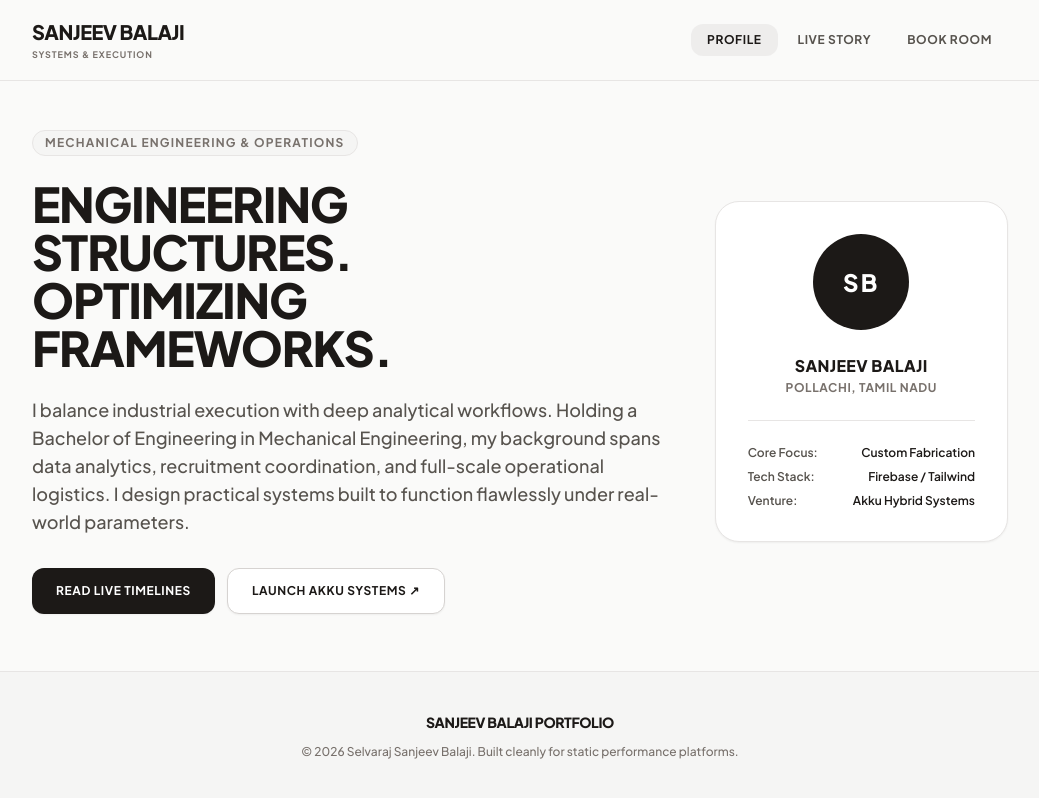
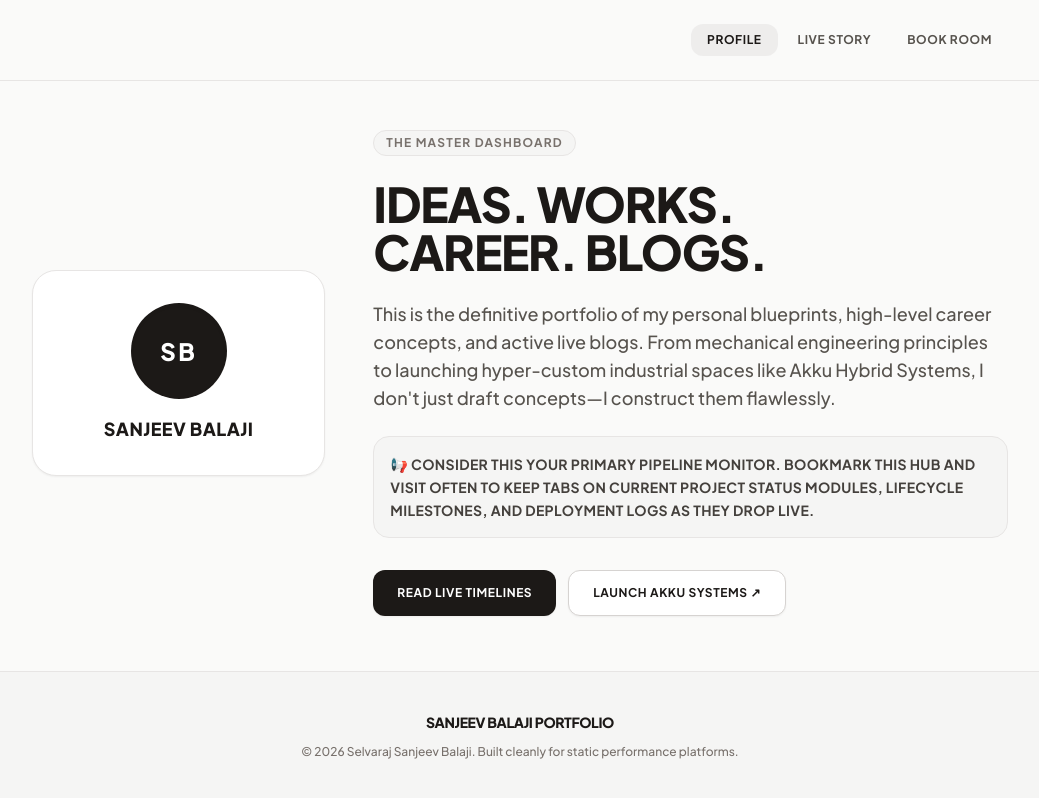
Before and after one commit to Sanjeevbalaji35/Seghappie-s-Portfolio, a plain HTML site: page index.html in a window 1280 px wide. Shown: the whole page, without its empty margins (120-1159 px from the left). Drawn offline with nearby package versions, Linux system fonts and the light colour scheme.

Commit message:
Update index.html

```diff
--- a/index.html
+++ b/index.html
@@ -3,7 +3,7 @@
 <head>
   <meta charset="UTF-8">
   <meta name="viewport" content="width=device-width, initial-scale=1.0">
-  <title>Selvaraj Sanjeev Balaji | Portfolio & Venture Matrix</title>
+  <title>Sanjeev Balaji | Ideas, Works & Venture Space</title>
 
   <script src="https://cdn.tailwindcss.com"></script>
   <script>
@@ -13,7 +13,6 @@
           colors: {
             stoneCharcoal: '#1C1917',
             stoneAlabaster: '#FAFAF9',
-            brandCrimson: '#943A3A',
           }
         }
       }
@@ -32,10 +31,7 @@
   <nav class="bg-[#FAFAF9]/90 backdrop-blur-md border-b border-stone-200 sticky top-0 z-50">
     <div class="max-w-5xl mx-auto px-6">
       <div class="flex justify-between items-center h-20">
-        <div class="flex flex-col cursor-pointer" onclick="switchTab('bio')">
-          <span class="font-black text-xl tracking-tight uppercase text-stone-900">Sanjeev Balaji</span>
-          <span class="text-[9px] uppercase tracking-widest font-bold text-stone-500 mt-0.5">Systems & Execution</span>
-        </div>
+        <div></div>
 
         <div class="flex items-center gap-1">
           <button onclick="switchTab('bio')" id="tab-btn-bio" class="portfolio-nav-btn px-4 py-2 rounded-xl font-bold text-xs uppercase tracking-wider text-stone-900 bg-stone-200/60">Profile</button>
@@ -50,13 +46,24 @@
 
     <section id="tab-bio" class="content-tab active space-y-16 animate-in fade-in duration-300">
       <div class="grid md:grid-cols-3 gap-12 items-center">
+
+        <div class="bg-white border border-stone-200 rounded-3xl p-8 space-y-4 text-center shadow-sm md:col-span-1">
+          <div class="w-24 h-24 bg-stone-900 text-white rounded-full mx-auto flex items-center justify-center text-2xl font-black tracking-widest shadow-inner">SB</div>
+          <div>
+            <h3 class="font-black text-stone-900 uppercase tracking-wide text-lg">Sanjeev Balaji</h3>
+          </div>
+        </div>
+
         <div class="md:col-span-2 space-y-6">
-          <span class="text-xs font-bold uppercase tracking-widest text-stone-500 bg-stone-100 border border-stone-200 px-3 py-1 rounded-full inline-block">Mechanical Engineering & Operations</span>
+          <span class="text-xs font-bold uppercase tracking-widest text-stone-500 bg-stone-100 border border-stone-200 px-3 py-1 rounded-full inline-block">The Master Dashboard</span>
           <h1 class="text-4xl sm:text-5xl font-extrabold tracking-tight text-stone-900 uppercase leading-tight">
-            Engineering structures.<br/>Optimizing frameworks.
+            Ideas. Works. <br/>Career. Blogs.
           </h1>
           <p class="text-stone-600 font-medium leading-relaxed text-base sm:text-lg">
-            I balance industrial execution with deep analytical workflows. Holding a Bachelor of Engineering in Mechanical Engineering, my background spans data analytics, recruitment coordination, and full-scale operational logistics. I design practical systems built to function flawlessly under real-world parameters.
+            This is the definitive portfolio of my personal blueprints, high-level career concepts, and active live blogs. From mechanical engineering principles to launching hyper-custom industrial spaces like Akku Hybrid Systems, I don't just draft concepts—I construct them flawlessly.
+          </p>
+          <p class="text-stone-700 font-bold leading-relaxed text-sm uppercase tracking-wide bg-stone-100 p-4 border border-stone-200 rounded-2xl">
+            📢 Consider this your primary pipeline monitor. Bookmark this hub and visit often to keep tabs on current project status modules, lifecycle milestones, and deployment logs as they drop live.
           </p>
           <div class="pt-2 flex flex-wrap gap-3">
             <button onclick="switchTab('story')" class="bg-stone-900 text-white font-bold text-xs uppercase tracking-wider px-6 py-3.5 rounded-xl transition-all hover:bg-stone-800 shadow-sm">
@@ -68,19 +75,6 @@
           </div>
         </div>
 
-        <div class="bg-white border border-stone-200 rounded-3xl p-8 space-y-6 text-center shadow-sm">
-          <div class="w-24 h-24 bg-stone-900 text-white rounded-full mx-auto flex items-center justify-center text-2xl font-black tracking-widest">SB</div>
-          <div>
-            <h3 class="font-extrabold text-stone-900 uppercase tracking-wide">Sanjeev Balaji</h3>
-            <p class="text-xs font-bold text-stone-500 uppercase mt-0.5 tracking-wider">Pollachi, Tamil Nadu</p>
-          </div>
-          <div class="w-full h-[1px] bg-stone-200"></div>
-          <div class="text-left space-y-2 text-xs font-semibold text-stone-600">
-            <div class="flex justify-between"><span>Core Focus:</span><span class="text-stone-900">Custom Fabrication</span></div>
-            <div class="flex justify-between"><span>Tech Stack:</span><span class="text-stone-900">Firebase / Tailwind</span></div>
-            <div class="flex justify-between"><span>Venture:</span><span class="text-stone-900">Akku Hybrid Systems</span></div>
-          </div>
-        </div>
       </div>
     </section>
 
```
